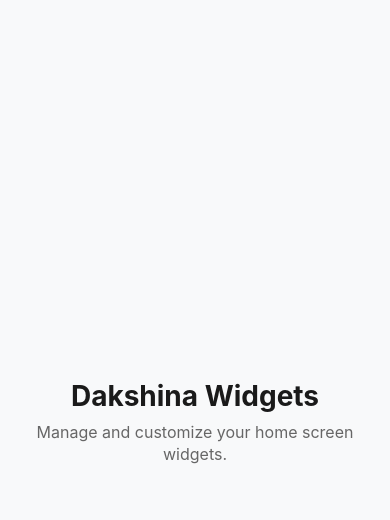
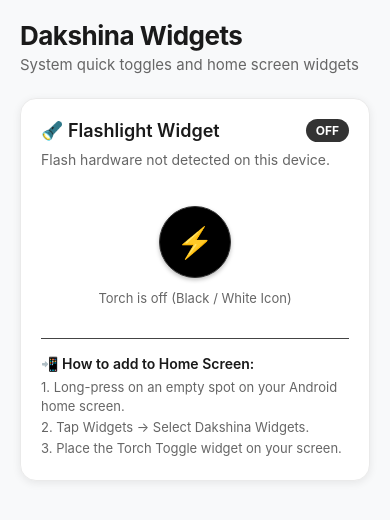
Before and after one commit to velagamihir/dakshina_widgets, a React Native app: screen / in a window 390 px wide. Shown: the top 520 px of the page. Built offline with nearby package versions, Linux system fonts and the light colour scheme.

Commit message:
feat: add torch widget functionality

```diff
--- a/App.tsx
+++ b/App.tsx
@@ -1,12 +1,22 @@
 import React from 'react';
-import { StatusBar, StyleSheet, Text, useColorScheme, View } from 'react-native';
+import {
+  Pressable,
+  ScrollView,
+  StatusBar,
+  StyleSheet,
+  Text,
+  useColorScheme,
+  View,
+} from 'react-native';
 import {
   SafeAreaProvider,
   SafeAreaView,
 } from 'react-native-safe-area-context';
+import { useTorch } from './src/modules/torch';
 
 function App() {
   const isDarkMode = useColorScheme() === 'dark';
+  const { isTorchOn, hasFlash, toggle } = useTorch();
 
   return (
     <SafeAreaProvider>
@@ -14,27 +24,142 @@ function App() {
       <SafeAreaView
         style={[
           styles.container,
-          isDarkMode ? styles.darkContainer : styles.lightContainer,
+          isDarkMode ? styles.darkBackground : styles.lightBackground,
         ]}
       >
-        <View style={styles.content}>
+        <ScrollView contentContainerStyle={styles.scrollContent}>
+          <View style={styles.header}>
             <Text
               style={[
-              styles.title,
-              isDarkMode ? styles.darkTitle : styles.lightTitle,
+                styles.appName,
+                isDarkMode ? styles.darkText : styles.lightText,
               ]}
             >
               Dakshina Widgets
             </Text>
             <Text
               style={[
-              styles.subtitle,
-              isDarkMode ? styles.darkSubtitle : styles.lightSubtitle,
+                styles.appSubtitle,
+                isDarkMode ? styles.darkMutedText : styles.lightMutedText,
               ]}
             >
-            Manage and customize your home screen widgets.
+              System quick toggles and home screen widgets
             </Text>
           </View>
+
+          {/* Torch Widget Card */}
+          <View
+            style={[
+              styles.card,
+              isDarkMode ? styles.darkCard : styles.lightCard,
+            ]}
+          >
+            <View style={styles.cardHeader}>
+              <Text
+                style={[
+                  styles.cardTitle,
+                  isDarkMode ? styles.darkText : styles.lightText,
+                ]}
+              >
+                🔦 Flashlight Widget
+              </Text>
+              <View
+                style={[
+                  styles.badge,
+                  isTorchOn ? styles.badgeActive : styles.badgeInactive,
+                ]}
+              >
+                <Text
+                  style={[
+                    styles.badgeText,
+                    isTorchOn ? styles.badgeTextActive : styles.badgeTextInactive,
+                  ]}
+                >
+                  {isTorchOn ? 'ON' : 'OFF'}
+                </Text>
+              </View>
+            </View>
+
+            <Text
+              style={[
+                styles.cardDescription,
+                isDarkMode ? styles.darkMutedText : styles.lightMutedText,
+              ]}
+            >
+              {hasFlash
+                ? 'Tap the button below or use your Home Screen 1x1 widget for instant toggle.'
+                : 'Flash hardware not detected on this device.'}
+            </Text>
+
+            {/* Widget Simulation & In-App Toggle */}
+            <View style={styles.widgetPreviewContainer}>
+              <Pressable
+                onPress={toggle}
+                accessibilityRole="button"
+                accessibilityLabel="Toggle Flashlight"
+                style={({ pressed }) => [
+                  styles.widgetButton,
+                  isTorchOn ? styles.widgetButtonOn : styles.widgetButtonOff,
+                  pressed && styles.buttonPressed,
+                ]}
+              >
+                <Text
+                  style={[
+                    styles.torchIconText,
+                    isTorchOn ? styles.torchIconOn : styles.torchIconOff,
+                  ]}
+                >
+                  ⚡
+                </Text>
+              </Pressable>
+              <Text
+                style={[
+                  styles.previewHint,
+                  isDarkMode ? styles.darkMutedText : styles.lightMutedText,
+                ]}
+              >
+                {isTorchOn
+                  ? 'Torch is active (Yellow / Black Icon)'
+                  : 'Torch is off (Black / White Icon)'}
+              </Text>
+            </View>
+
+            <View style={styles.instructionBox}>
+              <Text
+                style={[
+                  styles.instructionTitle,
+                  isDarkMode ? styles.darkText : styles.lightText,
+                ]}
+              >
+                📲 How to add to Home Screen:
+              </Text>
+              <Text
+                style={[
+                  styles.instructionText,
+                  isDarkMode ? styles.darkMutedText : styles.lightMutedText,
+                ]}
+              >
+                1. Long-press on an empty spot on your Android home screen.
+              </Text>
+              <Text
+                style={[
+                  styles.instructionText,
+                  isDarkMode ? styles.darkMutedText : styles.lightMutedText,
+                ]}
+              >
+                2. Tap Widgets → Select Dakshina Widgets.
+              </Text>
+              <Text
+                style={[
+                  styles.instructionText,
+                  isDarkMode ? styles.darkMutedText : styles.lightMutedText,
+                ]}
+              >
+                3. Place the Torch Toggle widget on your screen.
+              </Text>
+            </View>
+          </View>
+        </ScrollView>
       </SafeAreaView>
     </SafeAreaProvider>
   );
@@ -44,39 +169,154 @@ const styles = StyleSheet.create({
   container: {
     flex: 1,
   },
-  lightContainer: {
+  lightBackground: {
     backgroundColor: '#F8F9FA',
   },
-  darkContainer: {
+  darkBackground: {
     backgroundColor: '#121212',
   },
-  content: {
-    flex: 1,
+  scrollContent: {
+    padding: 20,
+  },
+  header: {
+    marginBottom: 24,
+  },
+  appName: {
+    fontSize: 26,
+    fontWeight: '700',
+    letterSpacing: -0.5,
+  },
+  appSubtitle: {
+    fontSize: 15,
+    marginTop: 4,
+  },
+  lightText: {
+    color: '#1A1A1A',
+  },
+  darkText: {
+    color: '#FFFFFF',
+  },
+  lightMutedText: {
+    color: '#666666',
+  },
+  darkMutedText: {
+    color: '#9E9E9E',
+  },
+  card: {
+    borderRadius: 16,
+    padding: 20,
+    marginBottom: 20,
+    shadowColor: '#000',
+    shadowOffset: { width: 0, height: 2 },
+    shadowOpacity: 0.08,
+    shadowRadius: 8,
+    elevation: 3,
+  },
+  lightCard: {
+    backgroundColor: '#FFFFFF',
+    borderWidth: 1,
+    borderColor: '#EAEAEA',
+  },
+  darkCard: {
+    backgroundColor: '#1E1E1E',
+    borderWidth: 1,
+    borderColor: '#2A2A2A',
+  },
+  cardHeader: {
+    flexDirection: 'row',
+    justifyContent: 'space-between',
+    alignItems: 'center',
+    marginBottom: 8,
+  },
+  cardTitle: {
+    fontSize: 18,
+    fontWeight: '600',
+  },
+  cardDescription: {
+    fontSize: 14,
+    lineHeight: 20,
+    marginBottom: 20,
+  },
+  badge: {
+    paddingHorizontal: 10,
+    paddingVertical: 4,
+    borderRadius: 12,
+  },
+  badgeActive: {
+    backgroundColor: '#FDD835',
+  },
+  badgeInactive: {
+    backgroundColor: '#333333',
+  },
+  badgeText: {
+    fontSize: 12,
+    fontWeight: '700',
+  },
+  badgeTextActive: {
+    color: '#000000',
+  },
+  badgeTextInactive: {
+    color: '#FFFFFF',
+  },
+  widgetPreviewContainer: {
     alignItems: 'center',
     justifyContent: 'center',
-    paddingHorizontal: 24,
+    paddingVertical: 16,
   },
-  title: {
-    fontSize: 28,
-    fontWeight: '700',
-    marginBottom: 8,
+  widgetButton: {
+    width: 72,
+    height: 72,
+    borderRadius: 36,
+    alignItems: 'center',
+    justifyContent: 'center',
+    elevation: 4,
+    shadowColor: '#000',
+    shadowOffset: { width: 0, height: 2 },
+    shadowOpacity: 0.25,
+    shadowRadius: 4,
   },
-  lightTitle: {
-    color: '#1A1A1A',
+  widgetButtonOff: {
+    backgroundColor: '#000000',
+    borderWidth: 1.5,
+    borderColor: '#333333',
   },
-  darkTitle: {
+  widgetButtonOn: {
+    backgroundColor: '#FDD835',
+    borderWidth: 2,
+    borderColor: '#FFF176',
+  },
+  buttonPressed: {
+    opacity: 0.8,
+    transform: [{ scale: 0.95 }],
+  },
+  torchIconText: {
+    fontSize: 30,
+  },
+  torchIconOff: {
     color: '#FFFFFF',
   },
-  subtitle: {
-    fontSize: 16,
-    textAlign: 'center',
-    lineHeight: 22,
+  torchIconOn: {
+    color: '#000000',
   },
-  lightSubtitle: {
-    color: '#666666',
+  previewHint: {
+    fontSize: 13,
+    marginTop: 12,
   },
-  darkSubtitle: {
-    color: '#A0A0A0',
+  instructionBox: {
+    marginTop: 16,
+    paddingTop: 16,
+    borderTopWidth: StyleSheet.hairlineWidth,
+    borderTopColor: '#444444',
+  },
+  instructionTitle: {
+    fontSize: 14,
+    fontWeight: '600',
+    marginBottom: 6,
+  },
+  instructionText: {
+    fontSize: 13,
+    lineHeight: 19,
+    marginBottom: 2,
   },
 });
 
--- /dev/null
+++ b/src/modules/torch.ts
@@ -0,0 +1,86 @@
+import { useEffect, useState } from 'react';
+import { NativeEventEmitter, NativeModules, Platform } from 'react-native';
+
+const { TorchModule } = NativeModules;
+
+export interface TorchInterface {
+  isTorchOn: () => Promise<boolean>;
+  hasFlash: () => Promise<boolean>;
+  toggleTorch: () => Promise<boolean>;
+  setTorch: (enabled: boolean) => Promise<boolean>;
+}
+
+export const Torch: TorchInterface = {
+  isTorchOn: async () => {
+    if (Platform.OS !== 'android' || !TorchModule) {
+      return false;
+    }
+    return TorchModule.isTorchOn();
+  },
+  hasFlash: async () => {
+    if (Platform.OS !== 'android' || !TorchModule) {
+      return false;
+    }
+    return TorchModule.hasFlash();
+  },
+  toggleTorch: async () => {
+    if (Platform.OS !== 'android' || !TorchModule) {
+      return false;
+    }
+    return TorchModule.toggleTorch();
+  },
+  setTorch: async (enabled: boolean) => {
+    if (Platform.OS !== 'android' || !TorchModule) {
+      return false;
+    }
+    return TorchModule.setTorch(enabled);
+  },
+};
+
+export function useTorch() {
+  const [isTorchOn, setIsTorchOn] = useState(false);
+  const [hasFlash, setHasFlash] = useState(true);
+
+  useEffect(() => {
+    let isMounted = true;
+
+    Torch.hasFlash().then((supported) => {
+      if (isMounted) {
+        setHasFlash(supported);
+      }
+    });
+
+    Torch.isTorchOn().then((active) => {
+      if (isMounted) {
+        setIsTorchOn(active);
+      }
+    });
+
+    if (Platform.OS === 'android' && TorchModule) {
+      const emitter = new NativeEventEmitter(TorchModule);
+      const subscription = emitter.addListener(
+        'onTorchStateChanged',
+        (active: boolean) => {
+          if (isMounted) {
+            setIsTorchOn(active);
+          }
+        },
+      );
+
+      return () => {
+        isMounted = false;
+        subscription.remove();
+      };
+    }
+
+    return () => {
+      isMounted = false;
+    };
+  }, []);
+
+  const toggle = async () => {
+    await Torch.toggleTorch();
+  };
+
+  return { isTorchOn, hasFlash, toggle };
+}
```
Also changed, not shown: 14 other files (tests, documents, lock files or other folders). Lines whose indentation alone changed are shown as unchanged.
